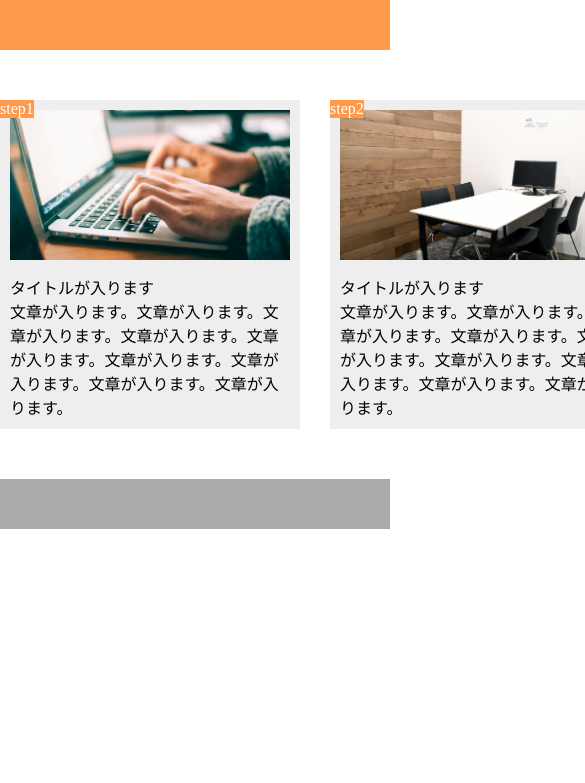
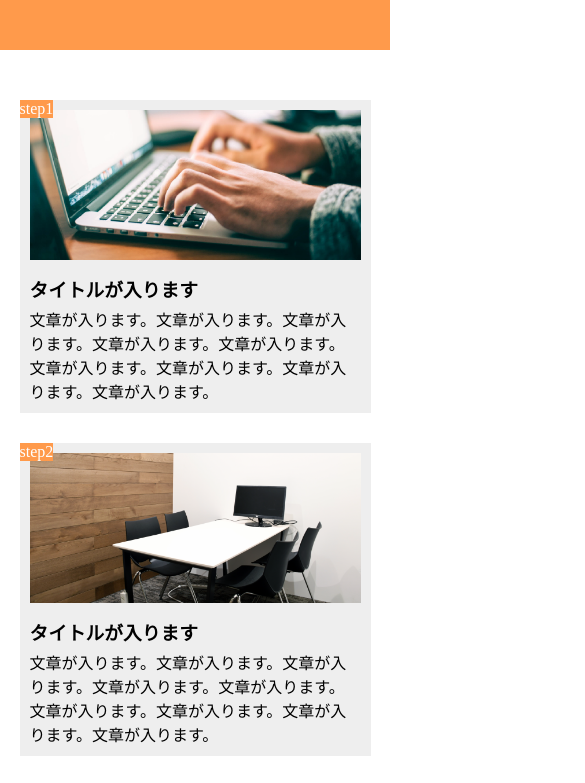
Before and after one commit to HayatoKoizumi/chapter10_exercise, a plain HTML site: page index.html in a window 390 px wide. Shown: the top 783 px of the page, 585 px wide, since content can reach past the window. Drawn offline with Linux system fonts and the light colour scheme.

Commit message:
[Finish]1-10

```diff
--- a/index.html
+++ b/index.html
@@ -2,6 +2,7 @@
 <html lang="ja">
   <head>
     <meta charset="UTF-8" />
+    <meta name="viewport" content="width=device-width,initial-scale=1.0">
     <title>chapter10_exercise</title>
     <link rel="stylesheet" href="style.css" />
   </head>
@@ -11,7 +12,7 @@
       <div class="step">
         <div class="step-flow01"></div>
         <span class="step-num">step1</span>
-        <h3 class="title"></h3>タイトルが入ります</h3>
+        <h3 class="title">タイトルが入ります</h3>
         <p class="text">
           文章が入ります。文章が入ります。文章が入ります。文章が入ります。文章が入ります。文章が入ります。文章が入ります。文章が入ります。文章が入ります。
         </p>
@@ -19,7 +20,7 @@
       <div class="step">
         <div class="step-flow02"></div>
         <span class="step-num">step2</span>
-        <h3 class="title"></h3>タイトルが入ります</h3>
+        <h3 class="title">タイトルが入ります</h3>
         <p class="text">
           文章が入ります。文章が入ります。文章が入ります。文章が入ります。文章が入ります。文章が入ります。文章が入ります。文章が入ります。文章が入ります。
         </p>
@@ -27,7 +28,7 @@
       <div class="step">
         <div class="step-flow03"></div>
         <span class="step-num">step3</span>
-        <h3 class="title"></h3>タイトルが入ります</h3>
+        <h3 class="title">タイトルが入ります</h3>
         <p class="text">
           文章が入ります。文章が入ります。文章が入ります。文章が入ります。文章が入ります。文章が入ります。文章が入ります。文章が入ります。文章が入ります。
         </p>
--- a/style.css
+++ b/style.css
@@ -64,3 +64,34 @@ footer {
   height: 50px;
   background-color: #AAAAAA;
 }
+
+@media screen and (max-width: 768px) {
+  header {
+    width: 100%;
+  }
+
+  main {
+    width: 100%;
+    display: block;
+  }
+
+  .step {
+    width: 90%;
+    margin-left: 5%;
+    margin-right: 5%;
+    margin-bottom: 30px;
+    position: relative;
+  }
+
+  .step-flow01 {
+    width: 100%;
+  }
+
+  .step-flow02 {
+    width: 100%;
+  }
+
+  .step-flow03 {
+    width: 100%;
+  }
+}
```
